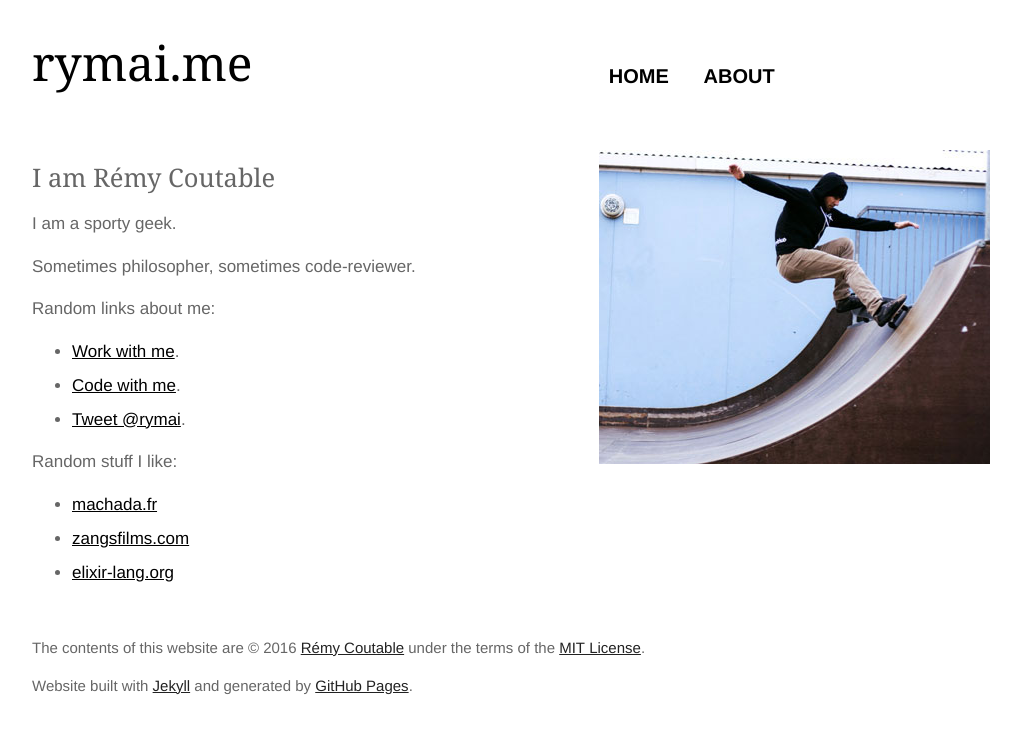
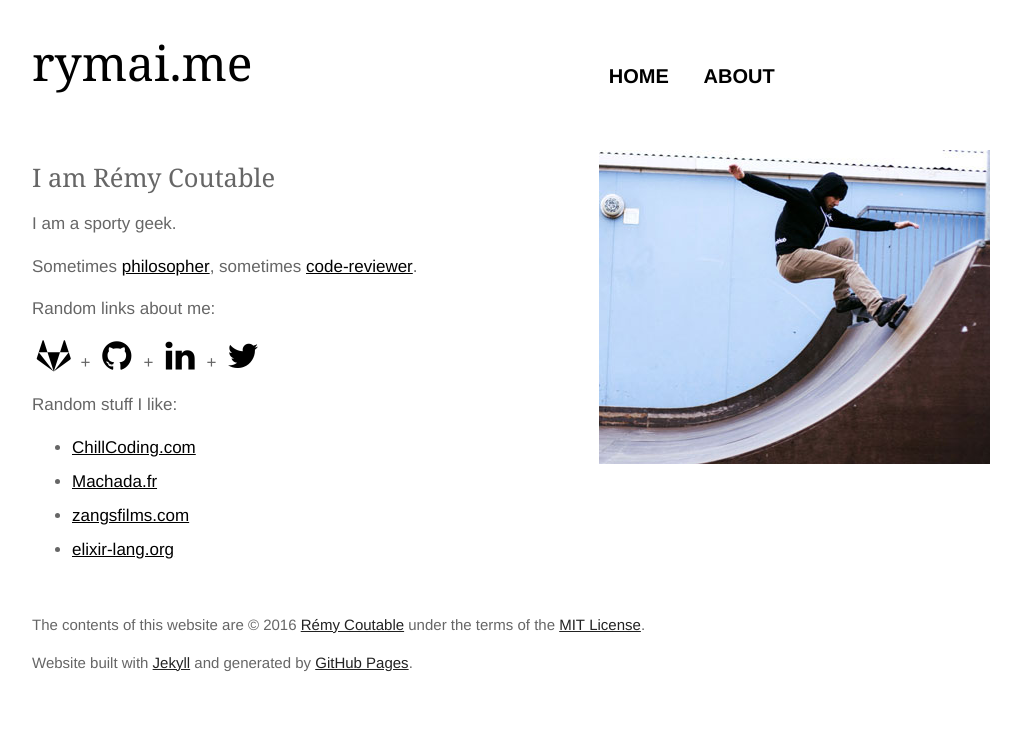
Before and after one commit to rymai/rymai.github.io, a Jekyll site: the page built from about.md, in a window 1280 px wide. Shown: the top 734 px of the page, without its empty margins (139-1160 px from the left). Built offline with Jekyll 4.4.1, drawn with Linux system fonts in a browser that asks for light colours; nearby versions of some CDN libraries.

Commit message:
Improve about page and fix merge-request link
Signed-off-by: Rémy Coutable <remy@rymai.me>

```diff
--- a/_config.yml
+++ b/_config.yml
@@ -4,6 +4,7 @@ description: "Web development stuff in english, philosophy/lifestyle thoughts in
 meta_description: "Web development stuff in english, philosophy/lifestyle thoughts in french!"
 root_url: https://www.rymai.me
 permalink: /:year/:month/:day/:title/
+repository_url: https://gitlab.com/rymai/rymai.gitlab.io
 
 google_analytics_id: UA-34888761-1
 
--- a/_includes/post-content.html
+++ b/_includes/post-content.html
@@ -26,10 +26,10 @@
       <footer>
       {% if page.categories contains 'french' %}
         <p><a href='https://twitter.com/intent/tweet?text="{{ page.title }}"&via={{ page.author }}&url={{ site.root_url }}{{ page.url }}' target="_blank">Partagez</a> ou <a href="https://twitter.com/intent/tweet?text=@{{ page.author }} &url={{ site.root_url }}{{ page.url }}" target="_blank">réagissez</a> sur Twitter.</p>
-        <p><em>Vous avez trouvé une faute ? Ouvrez une <a href="{{ site.github.repository_url }}/edit/master/{{ page.path }}" target="_blank">pull-request</a>!</em></p>
+        <p><em>Vous avez trouvé une faute ? Ouvrez une <a href="{{ site.repository_url }}/edit/master/{{ page.path }}" target="_blank">merge-request</a>!</em></p>
       {% else %}
         <p><a href='https://twitter.com/intent/tweet?text="{{ page.title }}"&via={{ page.author }}&url={{ site.root_url }}{{ page.url }}' target="_blank">Share</a> or <a href="https://twitter.com/intent/tweet?text=@{{ page.author }} &url={{ site.root_url }}{{ page.url }}" target="_blank">react</a> on Twitter.</p>
-        <p><em>Found a typo? Open a <a href="{{ site.github.repository_url }}/edit/master/{{ page.path }}" target="_blank">pull-request</a>!</em></p>
+        <p><em>Found a typo? Open a <a href="{{ site.repository_url }}/edit/master/{{ page.path }}" target="_blank">merge-request</a>!</em></p>
       {% endif %}
       </footer>
     {% endif %}
--- a/_includes/top.html
+++ b/_includes/top.html
@@ -26,4 +26,5 @@
 
     <!-- Custom CSS -->
     <link rel="stylesheet" href="/assets/css/screen.css">
+    <link href="https://maxcdn.bootstrapcdn.com/font-awesome/4.6.1/css/font-awesome.min.css" rel="stylesheet" integrity="sha384-hQpvDQiCJaD2H465dQfA717v7lu5qHWtDbWNPvaTJ0ID5xnPUlVXnKzq7b8YUkbN" crossorigin="anonymous">
   </head>
--- a/about.md
+++ b/about.md
@@ -8,16 +8,18 @@ permalink: about/
 
 I am a sporty geek.
 
-Sometimes philosopher, sometimes code-reviewer.
+Sometimes [philosopher](/thoughts), sometimes [code-reviewer](https://about.gitlab.com/team).
 
 Random links about me:
 
-- [Work with me](https://fr.linkedin.com/in/rymai).
-- [Code with me](https://github.com/rymai).
-- [Tweet @rymai](https://twitter.com/rymai).
+[<i class="fa fa-2x fa-fw fa-gitlab" aria-hidden="true"></i>](https://gitlab.com/rymai) +
+[<i class="fa fa-2x fa-fw fa-github" aria-hidden="true"></i>](https://github.com/rymai) +
+[<i class="fa fa-2x fa-fw fa-linkedin"></i>](https://fr.linkedin.com/in/rymai) +
+[<i class="fa fa-2x fa-fw fa-twitter"></i>](https://twitter.com/rymai)
 
 Random stuff I like:
 
-- [machada.fr](http://machada.fr)
+- [ChillCoding.com](https://www.chillcoding.com)
+- [Machada.fr](http://machada.fr)
 - [zangsfilms.com](http://zangsfilms.com)
 - [elixir-lang.org](http://elixir-lang.org)
```
